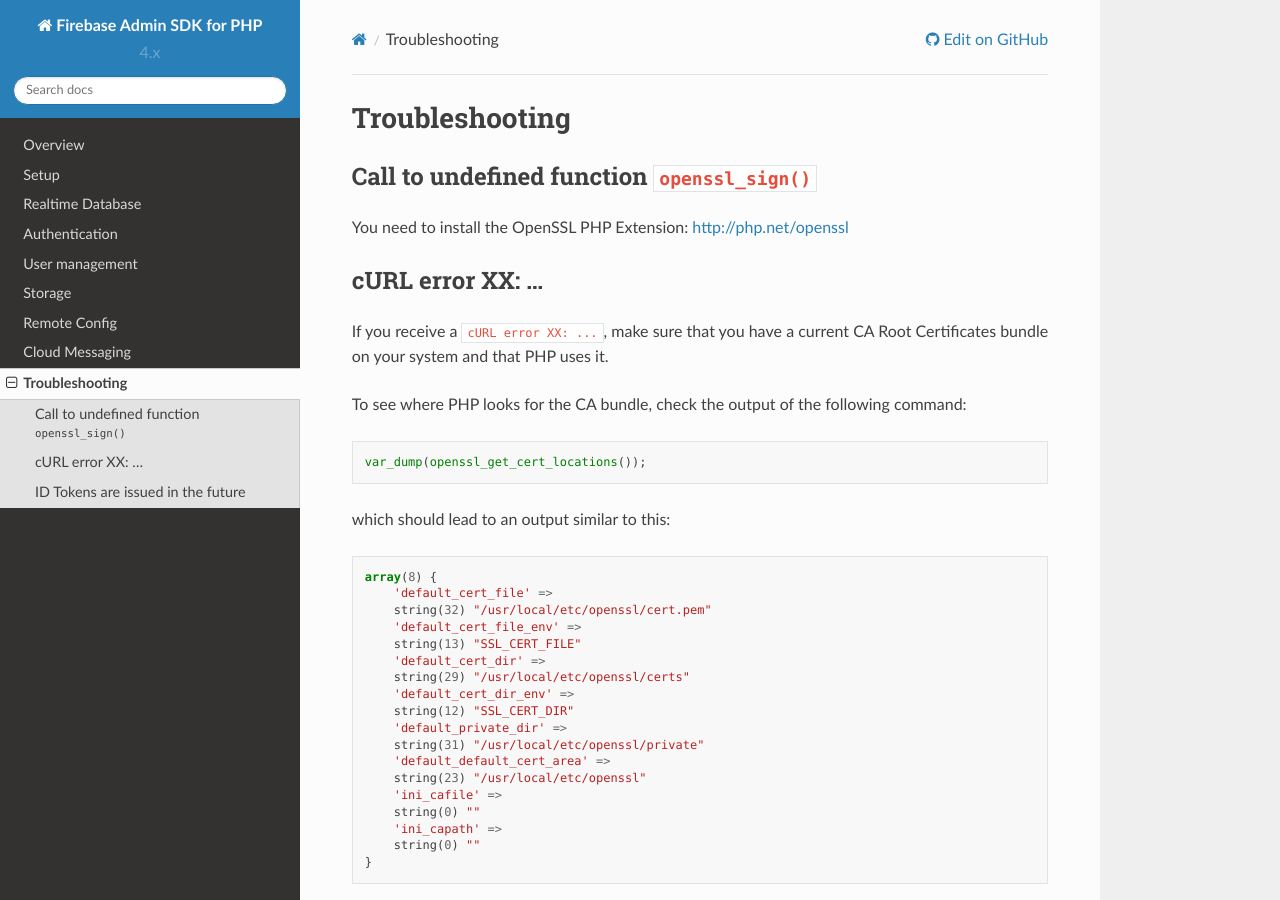
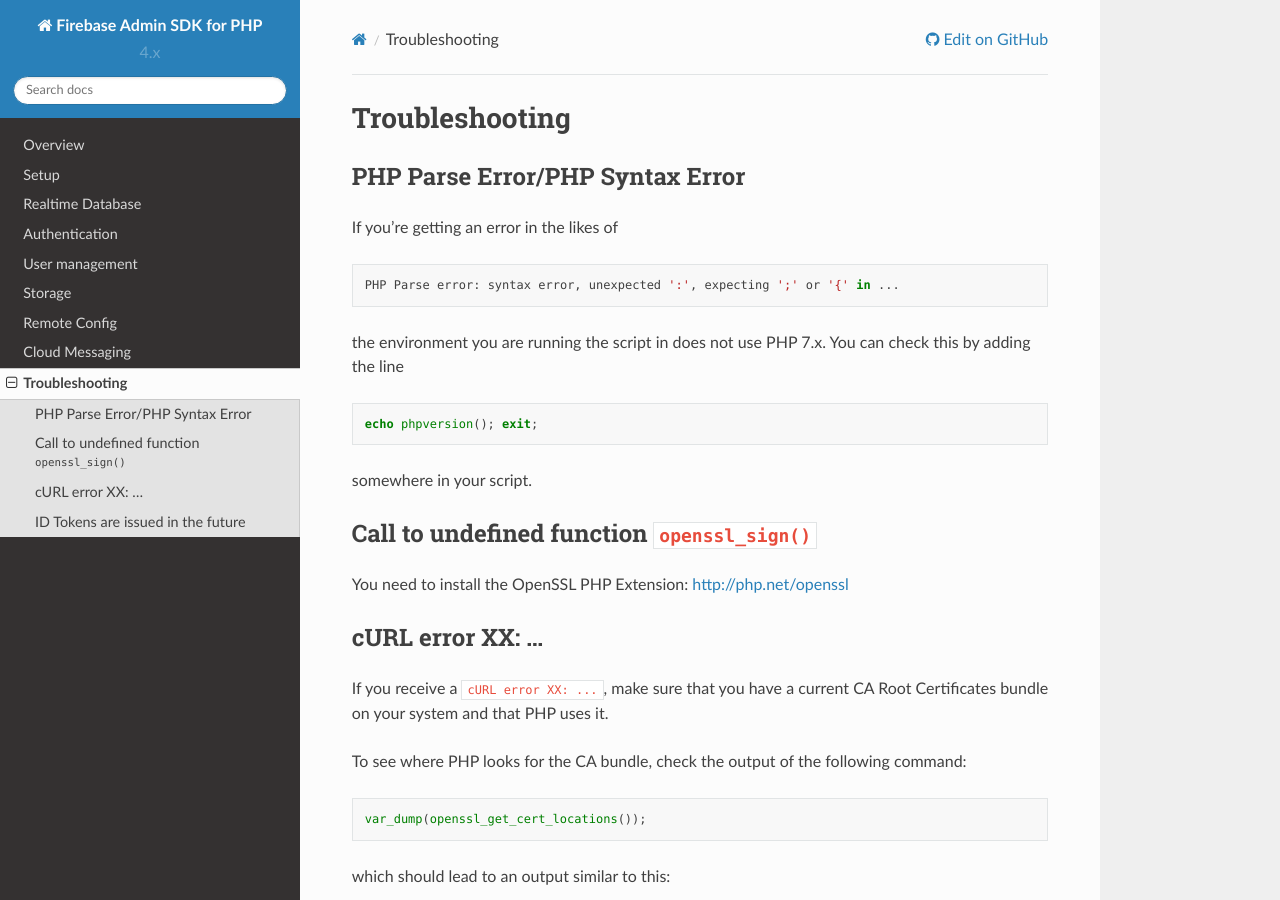
Before and after one commit to kreait/firebase-php, a Sphinx documentation site: the page built from docs/troubleshooting.rst, in a window 1280 px wide and 900 px high. Built offline with Sphinx 7.4.7 and the Read the Docs theme 2.0.0, drawn with Linux system fonts in a browser that asks for light colours.

Commit message:
Add troubleshooting section about Syntax Errors

```diff
--- a/docs/troubleshooting.rst
+++ b/docs/troubleshooting.rst
@@ -1,6 +1,26 @@
 ###############
 Troubleshooting
 ###############
+
+********************************
+PHP Parse Error/PHP Syntax Error
+********************************
+
+If you're getting an error in the likes of
+
+.. code-block:: bash
+
+    PHP Parse error: syntax error, unexpected ':', expecting ';' or '{' in ...
+
+the environment you are running the script in does not use PHP 7.x. You can check this
+by adding the line
+
+.. code-block:: php
+
+    echo phpversion(); exit;
+
+somewhere in your script.
+
 
 *********************************************
 Call to undefined function ``openssl_sign()``
```
